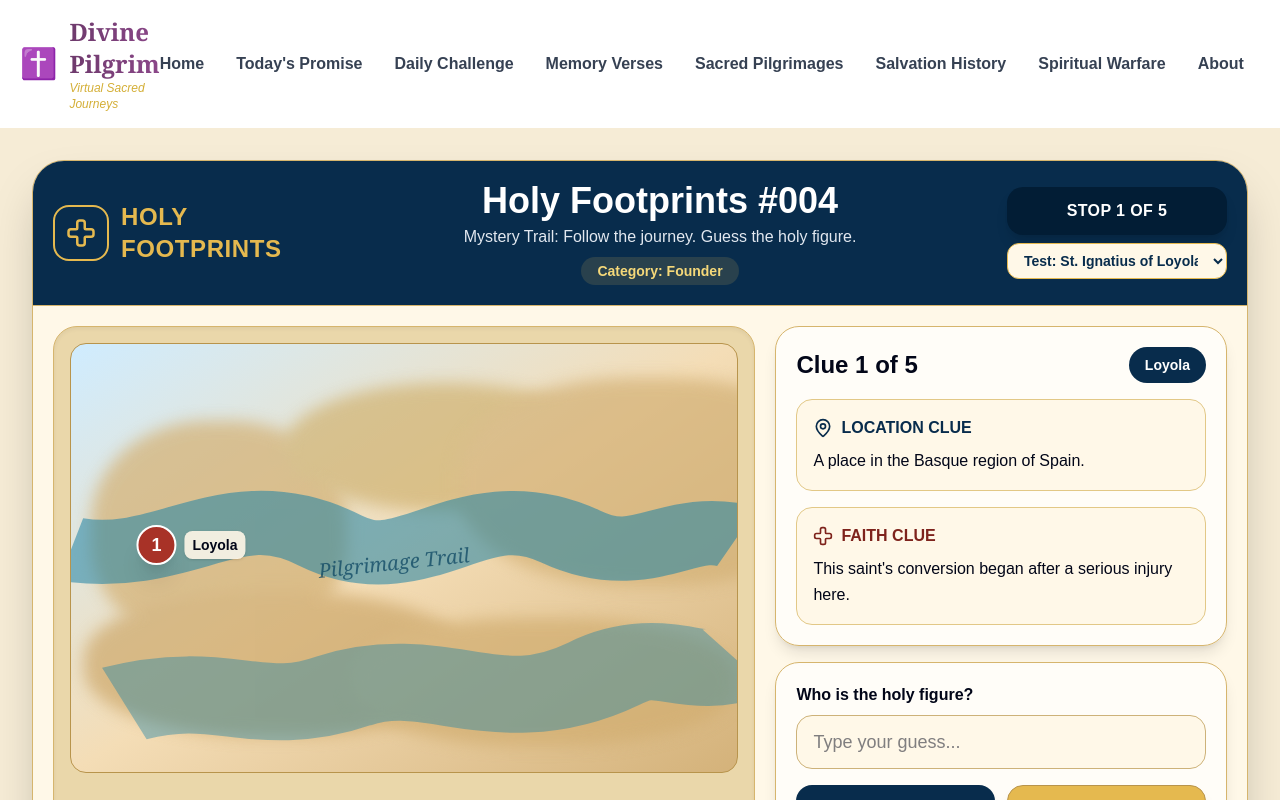
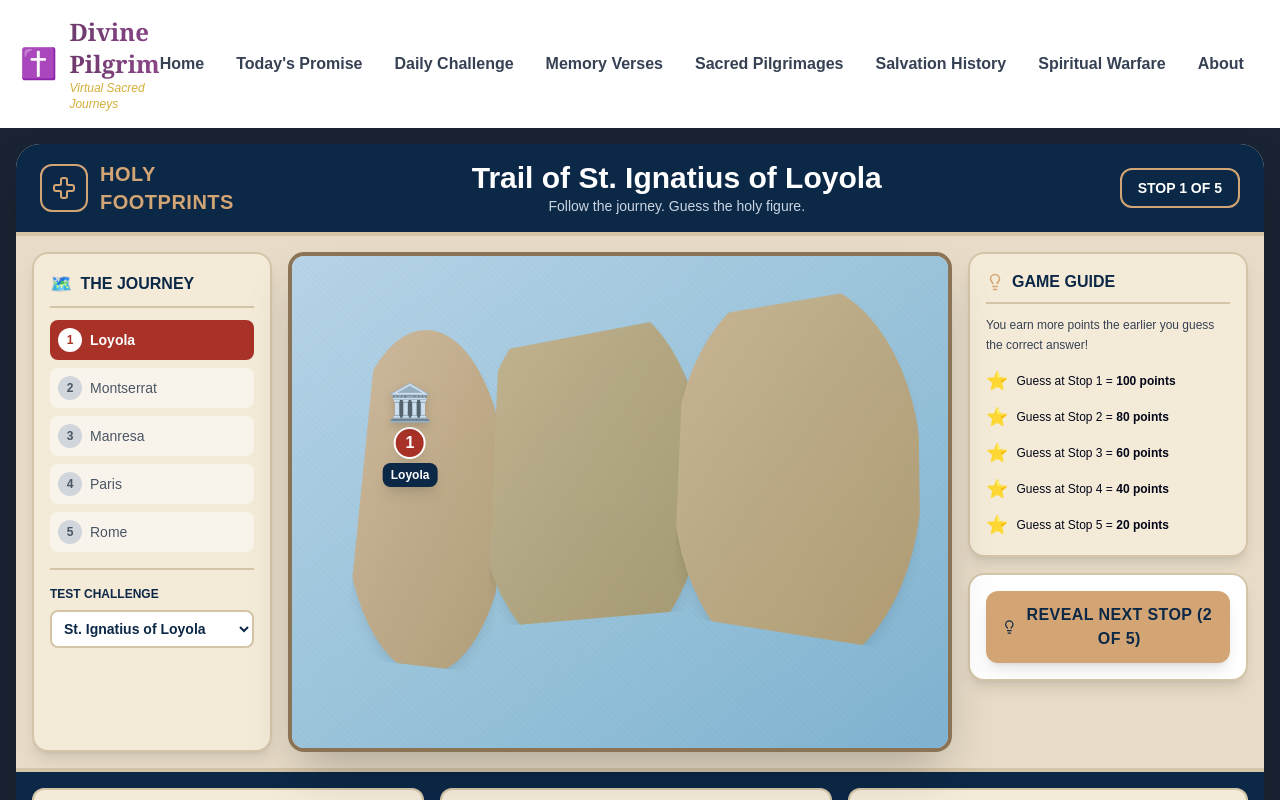
Before and after one commit to djcastelino/viasancta, a Next.js app: page /sacred-pilgrimages/holy-footprints in a window 1280 px wide. Shown: the top 800 px of the page. Built offline with nearby package versions, Linux system fonts and the light colour scheme.

Commit message:
Redesign Holy Footprints with realistic world map, landmark icons, and improved layout

```diff
--- a/app/components/HolyFootprintsGame.jsx
+++ b/app/components/HolyFootprintsGame.jsx
@@ -1,7 +1,7 @@
 "use client";
 
 import React, { useMemo, useState } from "react";
-import { MapPin, Cross, Lightbulb, Star, Volume2, Sparkles } from "lucide-react";
+import { MapPin, Cross, Lightbulb, Volume2, Sparkles } from "lucide-react";
 import { holyFootprintsChallenges } from "../data/holyFootprintsChallenges";
 
 function normalizeGuess(value) {
@@ -93,105 +93,140 @@ export default function HolyFootprintsGame() {
   }
 
   return (
-    <main className="min-h-screen bg-[#f6ecd6] p-4 text-slate-950 md:p-8">
-      <section className="mx-auto max-w-7xl overflow-hidden rounded-[2rem] border border-[#d6b56d] bg-[#fff8e8] shadow-2xl">
-        <header className="grid gap-4 border-b border-[#d6b56d] bg-[#082c4c] p-5 text-white md:grid-cols-[260px_1fr_220px] md:items-center">
+    <main className="min-h-screen bg-[#1a2332] p-2 text-slate-950 md:p-4">
+      <div className="mx-auto max-w-7xl overflow-hidden rounded-[1.5rem] bg-[#e8dcc8] shadow-2xl">
+        {/* Header */}
+        <header className="flex items-center justify-between border-b-4 border-[#d4c4a8] bg-[#0c2847] p-4 md:px-6">
           <div className="flex items-center gap-3">
-            <div className="flex h-14 w-14 items-center justify-center rounded-2xl border-2 border-[#e5b94f] text-[#e5b94f]">
-              <Cross size={30} />
+            <div className="flex h-12 w-12 items-center justify-center rounded-xl border-2 border-[#d4a574] bg-[#0c2847]">
+              <Cross size={24} className="text-[#d4a574]" />
             </div>
-
             <div>
-              <p className="text-2xl font-bold tracking-wide text-[#e5b94f]">HOLY</p>
-              <p className="text-2xl font-bold tracking-wide text-[#e5b94f]">FOOTPRINTS</p>
+              <p className="text-xl font-bold tracking-wide text-[#d4a574]">HOLY</p>
+              <p className="text-xl font-bold tracking-wide text-[#d4a574]">FOOTPRINTS</p>
             </div>
           </div>
 
           <div className="text-center">
-            <p className="text-3xl font-bold md:text-4xl">{challenge.title}</p>
-            <p className="mt-1 text-sm text-slate-200 md:text-base">
-              {challenge.subtitle}: Follow the journey. Guess the holy figure.
-            </p>
-            <p className="mt-2 inline-flex rounded-full bg-[#e5b94f]/15 px-4 py-1 text-sm font-semibold text-[#f5d879]">
-              Category: {challenge.category}
-            </p>
+            <h1 className="text-2xl font-bold text-white md:text-3xl">Trail of {challenge.displayAnswer}</h1>
+            <p className="text-sm text-slate-300">Follow the journey. Guess the holy figure.</p>
           </div>
 
-          <div className="space-y-2">
-            <div className="rounded-2xl bg-[#021d35] px-5 py-3 text-center font-bold uppercase tracking-wide text-white shadow-lg">
-              {isSolved ? "Solved" : `Stop ${currentStop} of ${challenge.stops.length}`}
+          <div className="rounded-xl bg-[#0c2847] border-2 border-[#d4a574] px-4 py-2 text-center">
+            <p className="text-sm font-bold text-white">STOP {currentStop} OF {challenge.stops.length}</p>
           </div>
+        </header>
 
+        {/* Main Content */}
+        <div className="grid gap-4 p-4 lg:grid-cols-[240px_1fr_280px]">
+          {/* Left Sidebar - Journey List */}
+          <aside className="rounded-2xl bg-[#f4ead8] p-4 shadow-lg border-2 border-[#d4c4a8]">
+            <div className="mb-3 flex items-center gap-2 border-b-2 border-[#d4c4a8] pb-2">
+              <span className="text-lg">🗺️</span>
+              <h2 className="font-bold uppercase text-[#0c2847]">The Journey</h2>
+            </div>
+            <ul className="space-y-2">
+              {challenge.stops.map((stop, index) => (
+                <li
+                  key={stop.name}
+                  className={`flex items-center gap-2 rounded-lg p-2 text-sm ${
+                    index < currentStop
+                      ? "bg-[#a83227] text-white font-semibold"
+                      : "bg-white/50 text-gray-600"
+                  }`}
+                >
+                  <span
+                    className={`flex h-6 w-6 items-center justify-center rounded-full text-xs font-bold ${
+                      index < currentStop
+                        ? "bg-white text-[#a83227]"
+                        : "bg-gray-300 text-gray-600"
+                    }`}
+                  >
+                    {index + 1}
+                  </span>
+                  <span>{stop.name}</span>
+                </li>
+              ))}
+            </ul>
+
+            <div className="mt-4 border-t-2 border-[#d4c4a8] pt-4">
+              <label className="mb-2 block text-xs font-bold uppercase text-[#0c2847]">
+                Test Challenge
+              </label>
               <select
                 value={selectedIndex}
                 onChange={(event) => resetGame(event.target.value)}
-              className="w-full rounded-xl border border-[#e5b94f] bg-[#fff8e8] px-3 py-2 text-sm font-semibold text-[#082c4c]"
+                className="w-full rounded-lg border-2 border-[#d4c4a8] bg-white px-2 py-2 text-sm font-semibold text-[#0c2847]"
               >
                 {holyFootprintsChallenges.map((item, index) => (
                   <option key={item.id} value={index}>
-                  Test: {item.displayAnswer}
+                    {item.displayAnswer}
                   </option>
                 ))}
               </select>
             </div>
-        </header>
+          </aside>
 
-        <div className="grid gap-5 p-5 lg:grid-cols-[1.4fr_0.9fr]">
-          <section className="rounded-3xl border border-[#d6b56d] bg-[#ead7aa] p-4 shadow-inner">
-            <div className="relative min-h-[430px] overflow-hidden rounded-2xl border border-[#b8944c] bg-gradient-to-br from-[#cfecff] via-[#f4ddb6] to-[#d4b27a]">
-              <div className="absolute inset-0 opacity-70">
-                <div className="absolute left-[3%] top-[18%] h-56 w-64 rounded-[45%] bg-[#d3b073] blur-sm" />
-                <div className="absolute left-[32%] top-[9%] h-32 w-80 rounded-[50%] bg-[#d0b271] blur-sm" />
-                <div className="absolute left-[58%] top-[8%] h-52 w-96 rounded-[45%] bg-[#d2b075] blur-sm" />
-                <div className="absolute left-[2%] top-[58%] h-36 w-96 rounded-[45%] bg-[#cda86b] blur-sm" />
-                <div className="absolute left-[42%] top-[64%] h-32 w-96 rounded-[45%] bg-[#d1ad70] blur-sm" />
+          {/* Center - Map */}
+          <section className="relative min-h-[500px] overflow-hidden rounded-2xl border-4 border-[#8b7355] shadow-2xl">
+            {/* Realistic World Map Background */}
+            <div className="absolute inset-0 bg-gradient-to-br from-[#b8d4e8] via-[#9ec7dd] to-[#7fb3d1]">
+              {/* Land masses with texture */}
+              <div className="absolute inset-0 opacity-90">
+                {/* Mediterranean region landmasses */}
+                <div className="absolute left-[8%] top-[15%] h-[70%] w-[25%] rounded-[60%] bg-gradient-to-br from-[#d4b896] to-[#b89968] shadow-lg"
+                     style={{ clipPath: "polygon(20% 0%, 100% 0%, 90% 100%, 0% 95%)" }} />
+                <div className="absolute left-[28%] top-[8%] h-[75%] w-[35%] rounded-[50%] bg-gradient-to-br from-[#c9b389] to-[#a89461] shadow-lg"
+                     style={{ clipPath: "polygon(10% 15%, 95% 5%, 100% 85%, 5% 90%)" }} />
+                <div className="absolute left-[58%] top-[5%] h-[80%] w-[38%] rounded-[55%] bg-gradient-to-br from-[#d1b58a] to-[#b39866] shadow-lg"
+                     style={{ clipPath: "polygon(5% 10%, 98% 0%, 100% 95%, 0% 85%)" }} />
+
+                {/* Terrain texture overlay */}
+                <div className="absolute inset-0 opacity-30 mix-blend-overlay"
+                     style={{
+                       backgroundImage: `repeating-linear-gradient(45deg, transparent, transparent 2px, rgba(0,0,0,.05) 2px, rgba(0,0,0,.05) 4px)`
+                     }} />
               </div>
 
-              <svg className="absolute inset-0 h-full w-full" viewBox="0 0 100 100" preserveAspectRatio="none">
-                <path
-                  d="M0,48 C16,52 24,34 39,46 C52,56 60,34 75,45 C86,53 91,41 100,45"
+              {/* Water texture */}
+              <div className="absolute inset-0 opacity-20">
+                <div className="h-full w-full bg-gradient-to-br from-transparent via-[#6ba3c5]/30 to-transparent" />
+              </div>
+
+              {/* Dotted trail connecting stops */}
+              {visibleStops.length > 1 && (
+                <svg className="absolute inset-0 h-full w-full" preserveAspectRatio="none">
+                  <polyline
+                    points={visibleStops.map((stop) => `${stop.x}%,${stop.y}%`).join(" ")}
                     fill="none"
-                  stroke="#1f83a7"
-                  strokeWidth="15"
-                  opacity="0.55"
-                />
-
-                <path
-                  d="M8,84 C23,78 28,88 41,81 C55,74 64,89 80,77 C89,70 93,79 100,74"
-                  fill="none"
-                  stroke="#1f83a7"
-                  strokeWidth="18"
-                  opacity="0.42"
-                />
-
-                {visibleStops.length > 1 && (
-                  <polyline
-                    points={visibleStops.map((stop) => `${stop.x},${stop.y}`).join(" ")}
-                    fill="none"
-                    stroke="#9d2f24"
-                    strokeWidth="1.4"
-                    strokeDasharray="3 2"
+                    stroke="#a83227"
+                    strokeWidth="3"
+                    strokeDasharray="8 6"
                     strokeLinecap="round"
                     strokeLinejoin="round"
+                    style={{ filter: "drop-shadow(0 2px 4px rgba(0,0,0,0.3))" }}
                   />
+                </svg>
               )}
-              </svg>
 
-              <p className="absolute left-[37%] top-[48%] -rotate-6 font-serif text-xl italic text-[#0c4661]/75">
-                Pilgrimage Trail
-              </p>
-
+              {/* Location markers with landmark icons */}
               {visibleStops.map((stop, index) => (
                 <div
                   key={`${challenge.id}-${stop.name}`}
-                  className="absolute -translate-x-1/2 -translate-y-1/2"
+                  className="absolute -translate-x-1/2 -translate-y-full"
                   style={{ left: `${stop.x}%`, top: `${stop.y}%` }}
                 >
-                  <div className="flex items-center gap-2">
-                    <div className="flex h-10 w-10 items-center justify-center rounded-full border-2 border-white bg-[#a83227] text-lg font-bold text-white shadow-xl">
+                  <div className="flex flex-col items-center gap-1">
+                    {/* Landmark building icon */}
+                    <div className="text-4xl drop-shadow-lg">
+                      {index === currentStop - 1 ? "🏛️" : "⛪"}
+                    </div>
+                    {/* Number badge */}
+                    <div className="flex h-8 w-8 items-center justify-center rounded-full border-2 border-white bg-[#a83227] text-base font-bold text-white shadow-xl">
                       {index + 1}
                     </div>
-                    <span className="rounded-lg bg-[#fff8e8]/90 px-2 py-1 text-sm font-bold shadow">
+                    {/* Location label */}
+                    <span className="rounded-lg bg-[#0c2847] px-2 py-1 text-xs font-bold text-white shadow-lg">
                       {stop.name}
                     </span>
                   </div>
@@ -200,140 +235,143 @@ export default function HolyFootprintsGame() {
             </div>
           </section>
 
+          {/* Right Sidebar - Game Guide */}
           <aside className="space-y-4">
+            <div className="rounded-2xl bg-[#f4ead8] p-4 shadow-lg border-2 border-[#d4c4a8]">
+              <div className="mb-3 flex items-center gap-2 border-b-2 border-[#d4c4a8] pb-2">
+                <Lightbulb size={18} className="text-[#d4a574]" />
+                <h2 className="font-bold uppercase text-[#0c2847]">Game Guide</h2>
+              </div>
+              <p className="mb-3 text-xs leading-relaxed text-gray-700">
+                You earn more points the earlier you guess the correct answer!
+              </p>
+              <ul className="space-y-2 text-sm">
+                {[100, 80, 60, 40, 20].map((points, index) => (
+                  <li key={points} className="flex items-center gap-2">
+                    <span className="text-lg">⭐</span>
+                    <span className="text-xs">
+                      Guess at Stop {index + 1} = <strong>{points} points</strong>
+                    </span>
+                  </li>
+                ))}
+              </ul>
+            </div>
+
+            {!isSolved && (
+              <div className="rounded-2xl bg-white p-4 shadow-lg border-2 border-[#d4c4a8]">
+                <button
+                  onClick={handleRevealNextStop}
+                  disabled={currentStop >= challenge.stops.length}
+                  className="w-full rounded-xl bg-[#d4a574] px-4 py-3 font-bold uppercase tracking-wide text-[#0c2847] shadow-lg transition hover:bg-[#c49564] disabled:cursor-not-allowed disabled:opacity-50 flex items-center justify-center gap-2"
+                >
+                  <Lightbulb size={18} />
+                  Reveal Next Stop ({currentStop + 1} of {challenge.stops.length})
+                </button>
+              </div>
+            )}
+          </aside>
+        </div>
+
+        {/* Bottom Section - Clues and Input */}
+        <div className="grid gap-4 border-t-4 border-[#d4c4a8] bg-[#0c2847] p-4 lg:grid-cols-[1fr_1fr_400px]">
           {!isSolved ? (
             <>
-                <div className="rounded-3xl border border-[#d6b56d] bg-white/70 p-5 shadow-lg">
-                  <div className="mb-4 flex items-center justify-between">
-                    <h2 className="text-2xl font-bold">
-                      Clue {currentStop} of {challenge.stops.length}
-                    </h2>
-                    <span className="rounded-full bg-[#082c4c] px-4 py-2 text-sm font-bold text-white">
-                      {activeStop.name}
-                    </span>
+              {/* Location Clue */}
+              <div className="rounded-xl bg-[#f4ead8] p-4 shadow-lg border-2 border-[#d4c4a8]">
+                <div className="mb-2 flex items-center gap-2 font-bold uppercase text-[#0c2847]">
+                  <MapPin size={18} className="text-[#4a7c9e]" />
+                  <span className="text-sm">Location Clue</span>
+                </div>
+                <p className="text-sm leading-relaxed text-gray-800">{activeStop.locationClue}</p>
               </div>
 
-                  <div className="space-y-4">
-                    <div className="rounded-2xl border border-[#e2c887] bg-[#fff8e8] p-4">
-                      <div className="mb-2 flex items-center gap-2 font-bold uppercase text-[#082c4c]">
-                        <MapPin size={20} /> Location Clue
+              {/* Faith Clue */}
+              <div className="rounded-xl bg-[#f4ead8] p-4 shadow-lg border-2 border-[#d4c4a8]">
+                <div className="mb-2 flex items-center gap-2 font-bold uppercase text-[#0c2847]">
+                  <Cross size={18} className="text-[#a83227]" />
+                  <span className="text-sm">Faith Clue</span>
                 </div>
-                      <p className="leading-relaxed">{activeStop.locationClue}</p>
+                <p className="text-sm leading-relaxed text-gray-800">{activeStop.faithClue}</p>
               </div>
 
-                    <div className="rounded-2xl border border-[#e2c887] bg-[#fff8e8] p-4">
-                      <div className="mb-2 flex items-center gap-2 font-bold uppercase text-[#7e231c]">
-                        <Cross size={20} /> Faith Clue
-                      </div>
-                      <p className="leading-relaxed">{activeStop.faithClue}</p>
-                    </div>
-                  </div>
-                </div>
-
-                <div className="rounded-3xl border border-[#d6b56d] bg-white/70 p-5 shadow-lg">
-                  <label className="mb-2 block font-bold">Who is the holy figure?</label>
-
+              {/* Answer Input */}
+              <div className="rounded-xl bg-[#f4ead8] p-4 shadow-lg border-2 border-[#d4c4a8]">
+                <label className="mb-2 block text-sm font-bold text-[#0c2847]">
+                  Who is the holy figure whose journey is shown here?
+                </label>
                 <input
                   value={guess}
                   onChange={(event) => setGuess(event.target.value)}
                   onKeyDown={(event) => {
                     if (event.key === "Enter") handleSubmitGuess();
                   }}
-                    placeholder="Type your guess..."
-                    className="w-full rounded-2xl border border-[#cdb279] bg-[#fff8e8] px-4 py-3 text-lg outline-none focus:ring-2 focus:ring-[#082c4c]"
+                  placeholder="Type your answer..."
+                  className="mb-3 w-full rounded-lg border-2 border-[#d4c4a8] bg-white px-3 py-2 text-sm outline-none focus:ring-2 focus:ring-[#4a7c9e]"
                 />
-
-                  <div className="mt-4 grid gap-3 sm:grid-cols-2">
                 <button
                   onClick={handleSubmitGuess}
-                      className="rounded-2xl bg-[#082c4c] px-5 py-3 font-bold uppercase tracking-wide text-white shadow-lg transition hover:scale-[1.02]"
+                  className="w-full rounded-lg bg-[#0c2847] px-4 py-3 font-bold uppercase tracking-wide text-white shadow-lg transition hover:bg-[#1a3a5f]"
                 >
-                      Submit Guess
+                  Submit Answer
                 </button>
-
-                    <button
-                      onClick={handleRevealNextStop}
-                      disabled={currentStop >= challenge.stops.length}
-                      className="rounded-2xl border border-[#b8944c] bg-[#e5b94f] px-5 py-3 font-bold uppercase tracking-wide text-[#3d2b05] shadow-lg transition hover:scale-[1.02] disabled:cursor-not-allowed disabled:opacity-50"
-                    >
-                      Reveal Next Stop
-                    </button>
-                  </div>
-                </div>
-
-                <div className="rounded-3xl border border-[#d6b56d] bg-[#fff8e8] p-5 shadow-lg">
-                  <div className="mb-3 flex items-center gap-2 font-bold text-[#8b681c]">
-                    <Lightbulb size={20} /> Game Guide
-                  </div>
-
-                  <ul className="space-y-2 text-sm">
-                    {[100, 80, 60, 40, 20].map((points, index) => (
-                      <li key={points} className="flex items-center gap-2">
-                        <Star size={16} className="text-[#b98917]" />
-                        Guess at Stop {index + 1} = {points} points
-                      </li>
-                    ))}
-                  </ul>
+                {status && (
+                  <p className="mt-3 rounded-lg bg-white p-2 text-center text-xs font-semibold text-[#0c2847]">
+                    {status}
+                  </p>
+                )}
               </div>
             </>
           ) : (
-              <div className="rounded-3xl border border-[#d6b56d] bg-white/80 p-6 shadow-xl">
-                <div className="mb-4 rounded-2xl bg-[#1d6b41] px-4 py-3 text-center font-bold uppercase tracking-wide text-white">
-                  Correct!
+            <div className="col-span-3 rounded-xl bg-[#f4ead8] p-6 shadow-lg border-2 border-[#d4c4a8]">
+              <div className="mb-4 rounded-xl bg-[#1d6b41] px-4 py-3 text-center font-bold uppercase tracking-wide text-white">
+                ✓ Correct!
               </div>
 
-                <h2 className="text-center text-3xl font-bold">
+              <h2 className="text-center text-2xl font-bold text-[#0c2847] mb-4">
                 This was {challenge.displayAnswer}.
               </h2>
 
-                <p className="mt-4 rounded-2xl bg-[#fff8e8] p-4 leading-relaxed">
+              <p className="mb-4 rounded-lg bg-white p-4 text-sm leading-relaxed text-gray-800">
                 {challenge.finalExplanation}
               </p>
 
-                <div className="mt-4 rounded-2xl border border-[#e2c887] bg-[#fff8e8] p-4">
-                  <p className="font-bold">Full Trail:</p>
-                  <p className="mt-2 text-lg">
+              <div className="mb-4 rounded-lg bg-white p-4 border-2 border-[#d4c4a8]">
+                <p className="font-bold text-sm text-[#0c2847] mb-2">Full Trail:</p>
+                <p className="text-sm text-gray-800">
                   {challenge.stops.map((stop) => stop.name).join(" → ")}
                 </p>
               </div>
 
-                <div className="mt-4 grid gap-3 sm:grid-cols-2">
+              <div className="grid gap-3 sm:grid-cols-2">
                 <button
                   onClick={handleListenToStory}
-                    className="flex items-center justify-center gap-2 rounded-2xl bg-[#082c4c] px-5 py-3 font-bold uppercase tracking-wide text-white shadow-lg"
+                  className="flex items-center justify-center gap-2 rounded-lg bg-[#0c2847] px-4 py-3 font-bold uppercase tracking-wide text-white shadow-lg"
                 >
-                    <Volume2 size={18} /> Listen to Story
+                  <Volume2 size={16} /> Listen to Story
                 </button>
 
                 <button
                   onClick={() => setShowFacts((prev) => !prev)}
-                    className="flex items-center justify-center gap-2 rounded-2xl border border-[#b8944c] bg-[#e5b94f] px-5 py-3 font-bold uppercase tracking-wide text-[#3d2b05] shadow-lg"
+                  className="flex items-center justify-center gap-2 rounded-lg border-2 border-[#d4c4a8] bg-[#d4a574] px-4 py-3 font-bold uppercase tracking-wide text-[#0c2847] shadow-lg"
                 >
-                    <Sparkles size={18} /> Fun Facts
+                  <Sparkles size={16} /> Fun Facts
                 </button>
               </div>
 
               {showFacts && (
-                  <ul className="mt-4 space-y-2 rounded-2xl bg-[#fff8e8] p-4 text-sm leading-relaxed">
+                <ul className="mt-4 space-y-2 rounded-lg bg-white p-4 text-sm leading-relaxed">
                   {challenge.funFacts.map((fact) => (
                     <li key={fact} className="flex gap-2">
-                        <span className="text-[#b98917]">★</span>
-                        <span>{fact}</span>
+                      <span className="text-[#d4a574]">★</span>
+                      <span className="text-gray-800">{fact}</span>
                     </li>
                   ))}
                 </ul>
               )}
             </div>
           )}
-
-            {status && (
-              <p className="rounded-2xl border border-[#d6b56d] bg-[#fff8e8] p-4 text-center font-semibold text-[#082c4c] shadow">
-                {status}
-              </p>
-            )}
-          </aside>
         </div>
-      </section>
+      </div>
     </main>
   );
 }
```
Lines whose indentation alone changed are shown as unchanged.
